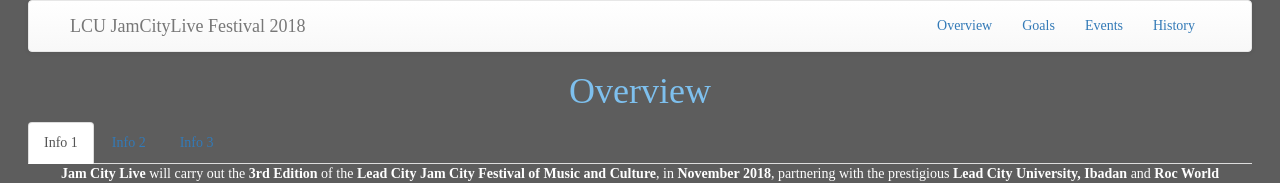
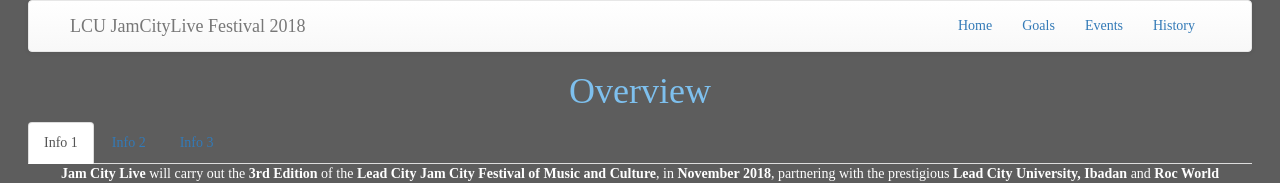
Before and after one commit to nullthefirst/JamCityLive-LCU-fest18, a React (Create React App) app: page / in a window 1280 px wide. Shown: the top 183 px of the page. Built offline with nearby package versions, Linux system fonts and the light colour scheme; a web font is replaced by a local one.

Commit message:
edited AppMenu

```diff
--- a/src/components/AppMenu.js
+++ b/src/components/AppMenu.js
@@ -26,7 +26,7 @@ export default class AppMenu extends Component {
             <Navbar.Collapse>
               <Nav pullRight>
                 <NavItem>
-                  <Link to="/">Overview</Link>
+                  <Link to="/">Home</Link>
                 </NavItem>
                 <NavItem>
                   <Link to="/goals">Goals</Link>
```
